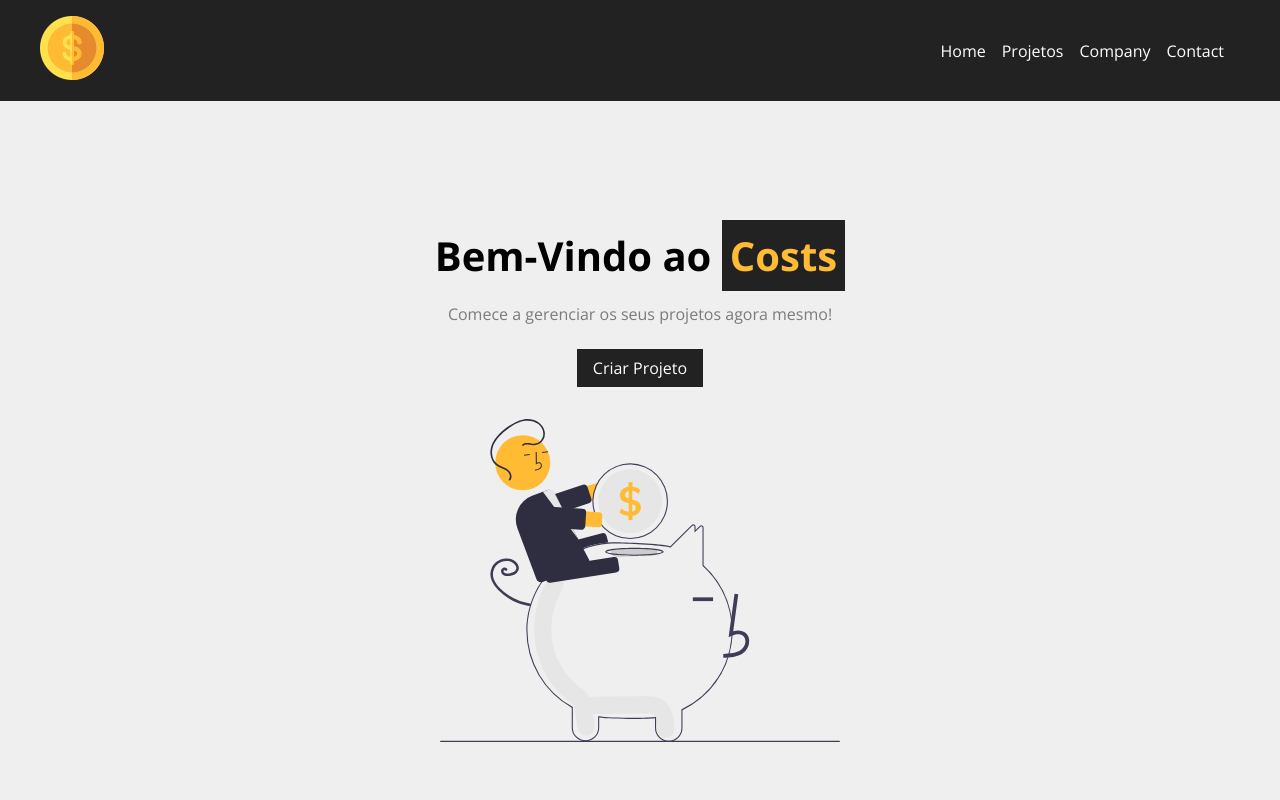
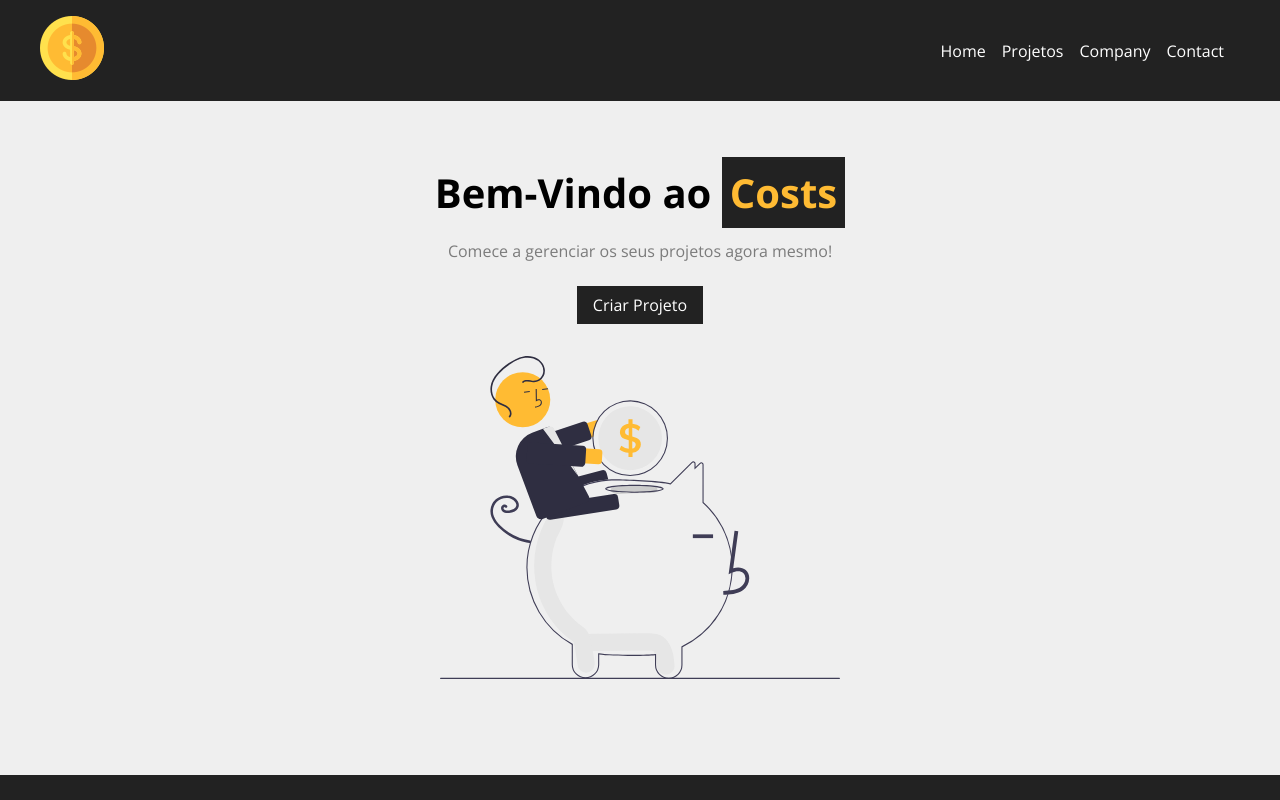
Before and after one commit to neomarpfleger/costs, a React (Create React App) app: page / in a window 1280 px wide. Shown: the top 800 px of the page. Built offline with nearby package versions, Linux system fonts and the light colour scheme; the HTML template or start-up script is replaced by a standard one.

Commit message:
02122024

```diff
--- a/src/componets/pages/Home.module.css
+++ b/src/componets/pages/Home.module.css
@@ -1,7 +1,5 @@
 .home_container {
-    width: 100vw;
-    max-width: 1200px;
-    height: 100vh;
+    width: 100%;
     display: flex;
     flex-direction: column;
     align-items: center;
--- a/src/componets/pages/NewProject.js
+++ b/src/componets/pages/NewProject.js
@@ -16,6 +16,7 @@ function NewProject() {
                 'Content-type': 'application/json',
             },
             body: JSON.stringify(project),
+            redirect: 'follow',
         })
         .then((resp) => resp.json())
         .then((data) => {
```
